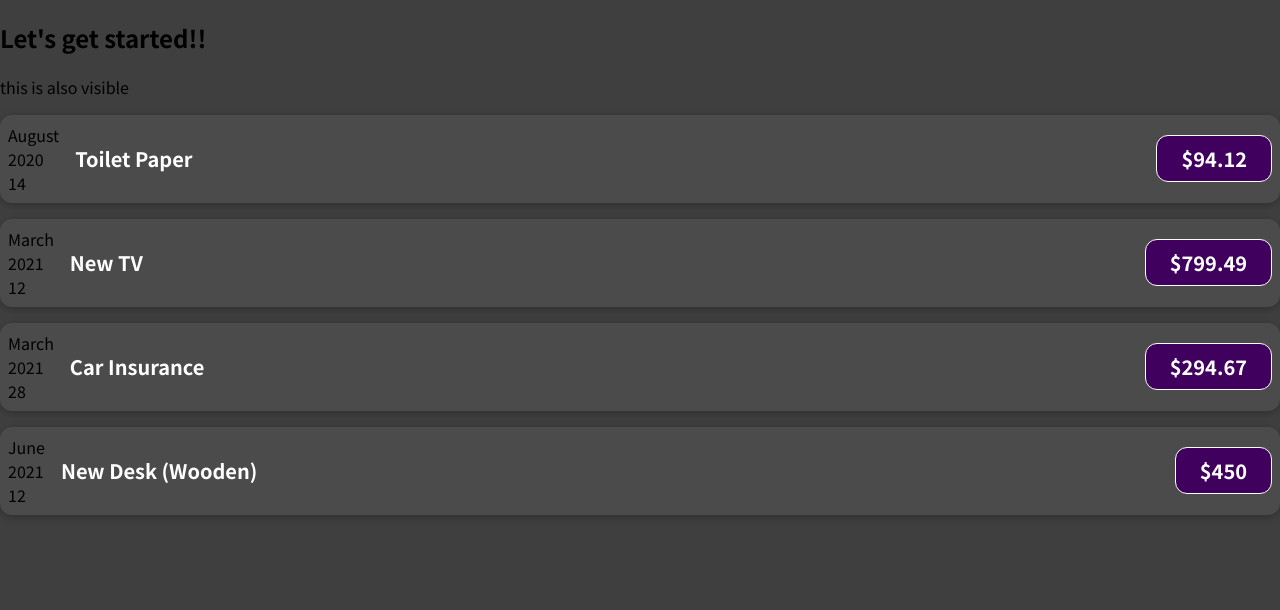
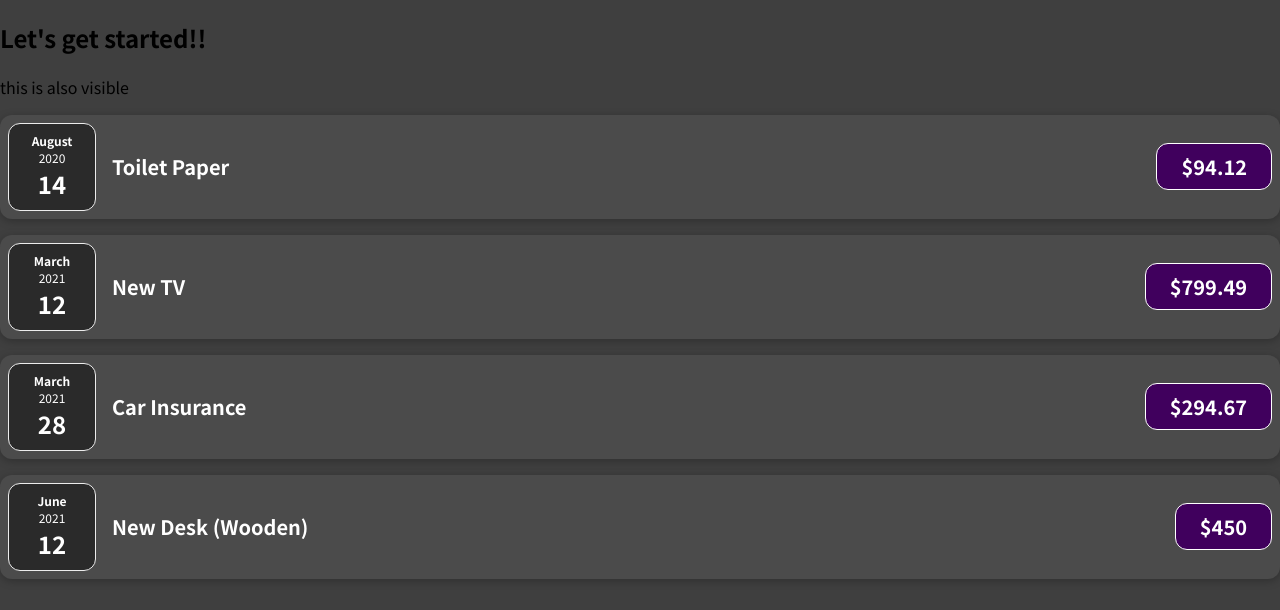
Before and after one commit to bekirbali/React-Practice, a React (Create React App) app: page / in a window 1280 px wide. Shown: the top 610 px of the page. Built offline with nearby package versions, Linux system fonts and the light colour scheme.

Commit message:
expenses

```diff
--- a/src/App.js
+++ b/src/App.js
@@ -1,4 +1,4 @@
-import ExpenseItem from "./components/ExpenseItem";
+import Expenses from "./components/Expenses";
 
 function App() {
   const expenses = [
@@ -26,26 +26,7 @@
     <>
       <h2>Let's get started!!</h2>
       <p>this is also visible</p>
-      <ExpenseItem
-        title={expenses[0].title}
-        amount={expenses[0].amount}
-        date={expenses[0].date}
-      />
-      <ExpenseItem
-        title={expenses[1].title}
-        amount={expenses[1].amount}
-        date={expenses[1].date}
-      />
-      <ExpenseItem
-        title={expenses[2].title}
-        amount={expenses[2].amount}
-        date={expenses[2].date}
-      />
-      <ExpenseItem
-        title={expenses[3].title}
-        amount={expenses[3].amount}
-        date={expenses[3].date}
-      />
+      <Expenses items={expenses} />
     </>
   );
 }
--- /dev/null
+++ b/src/components/ExpenseDate.css
@@ -0,0 +1,26 @@
+.expense-date {
+  display: flex;
+  flex-direction: column;
+  width: 5.5rem;
+  height: 5.5rem;
+  border: 1px solid #ececec;
+  background-color: #2a2a2a;
+  color: white;
+  border-radius: 12px;
+  align-items: center;
+  justify-content: center;
+}
+
+.expense-date__month {
+  font-size: 0.75rem;
+  font-weight: bold;
+}
+
+.expense-date__year {
+  font-size: 0.75rem;
+}
+
+.expense-date__day {
+  font-size: 1.5rem;
+  font-weight: bold;
+}
--- /dev/null
+++ b/src/components/ExpenseDate.js
@@ -0,0 +1,16 @@
+import "./ExpenseDate.css";
+
+function ExpenseDate(props) {
+  const month = props.date.toLocaleString("en-US", { month: "long" });
+  const day = props.date.toLocaleString("en-US", { day: "2-digit" });
+  const year = props.date.getFullYear();
+  return (
+    <div className="expense-date">
+      <div className="expense-date__month">{month}</div>
+      <div className="expense-date__year">{year}</div>
+      <div className="expense-date__day">{day}</div>
+    </div>
+  );
+}
+
+export default ExpenseDate;
--- a/src/components/ExpenseItem.js
+++ b/src/components/ExpenseItem.js
@@ -1,16 +1,10 @@
 import "./ExpenseItem.css";
+import ExpenseDate from "./ExpenseDate";
 
 const ExpenseItem = (props) => {
-  const month = props.date.toLocaleString("en-US", { month: "long" });
-  const day = props.date.toLocaleString("en-US", { day: "2-digit" });
-  const year = props.date.getFullYear();
   return (
     <div className="expense-item">
-      <div>
-        <div>{month}</div>
-        <div>{year}</div>
-        <div>{day}</div>
-      </div>
+      <ExpenseDate date={props.date} />
       <div className="expense-item__description">
         <h2>{props.title}</h2>
         <div className="expense-item__price">${props.amount}</div>
--- /dev/null
+++ b/src/components/Expenses.css
@@ -0,0 +1,9 @@
+.expenses {
+  padding: 1rem;
+  background-color: rgb(31, 31, 31);
+  margin: 2rem auto;
+  width: 50rem;
+  max-width: 95%;
+  border-radius: 12px;
+  box-shadow: 0 1px 8px rgba(0, 0, 0, 0.25);
+}
--- /dev/null
+++ b/src/components/Expenses.js
@@ -0,0 +1,30 @@
+import ExpenseItem from "./ExpenseItem";
+
+function Expenses(props) {
+  return (
+    <div className="expenses">
+      <ExpenseItem
+        title={props.items[0].title}
+        amount={props.items[0].amount}
+        date={props.items[0].date}
+      />
+      <ExpenseItem
+        title={props.items[1].title}
+        amount={props.items[1].amount}
+        date={props.items[1].date}
+      />
+      <ExpenseItem
+        title={props.items[2].title}
+        amount={props.items[2].amount}
+        date={props.items[2].date}
+      />
+      <ExpenseItem
+        title={props.items[3].title}
+        amount={props.items[3].amount}
+        date={props.items[3].date}
+      />
+    </div>
+  );
+}
+
+export default Expenses;
```
